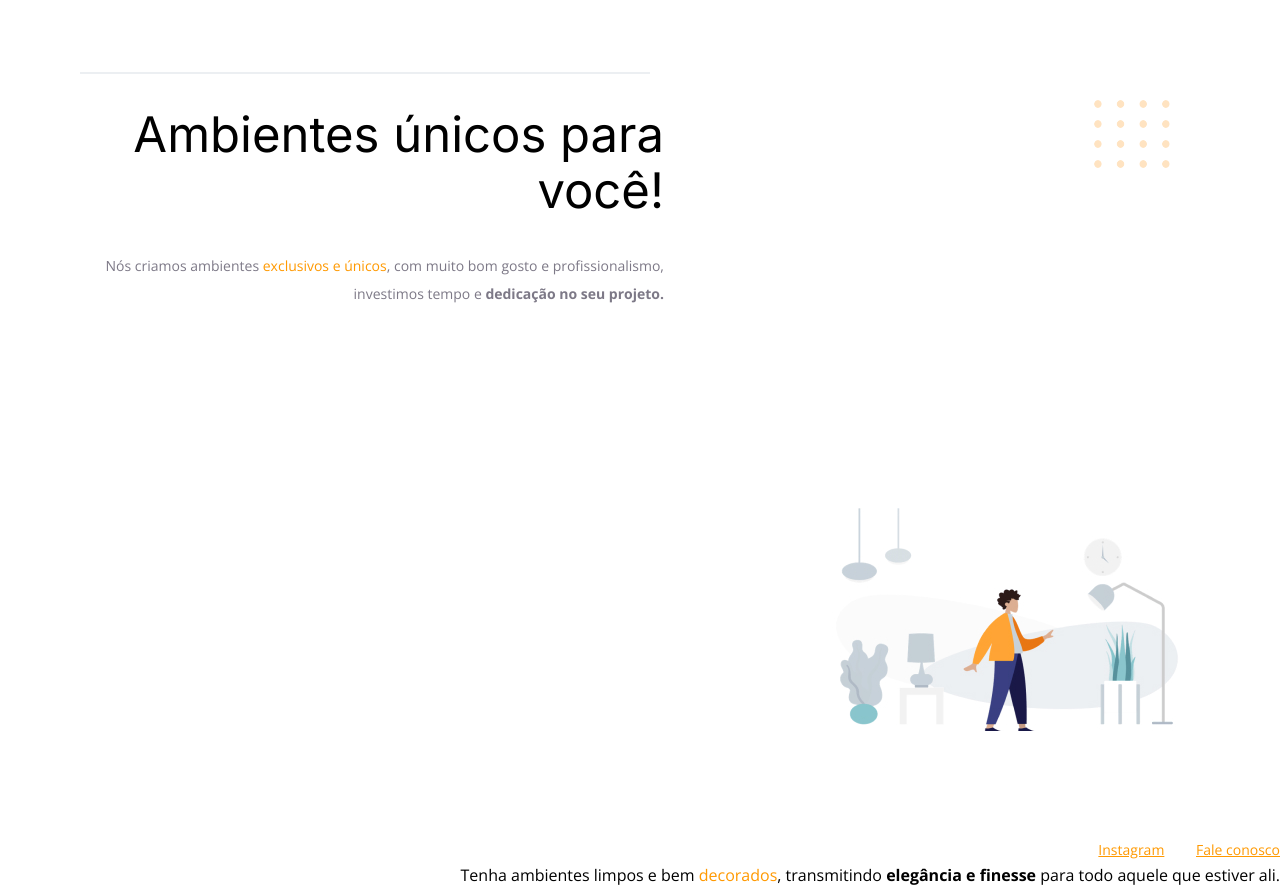
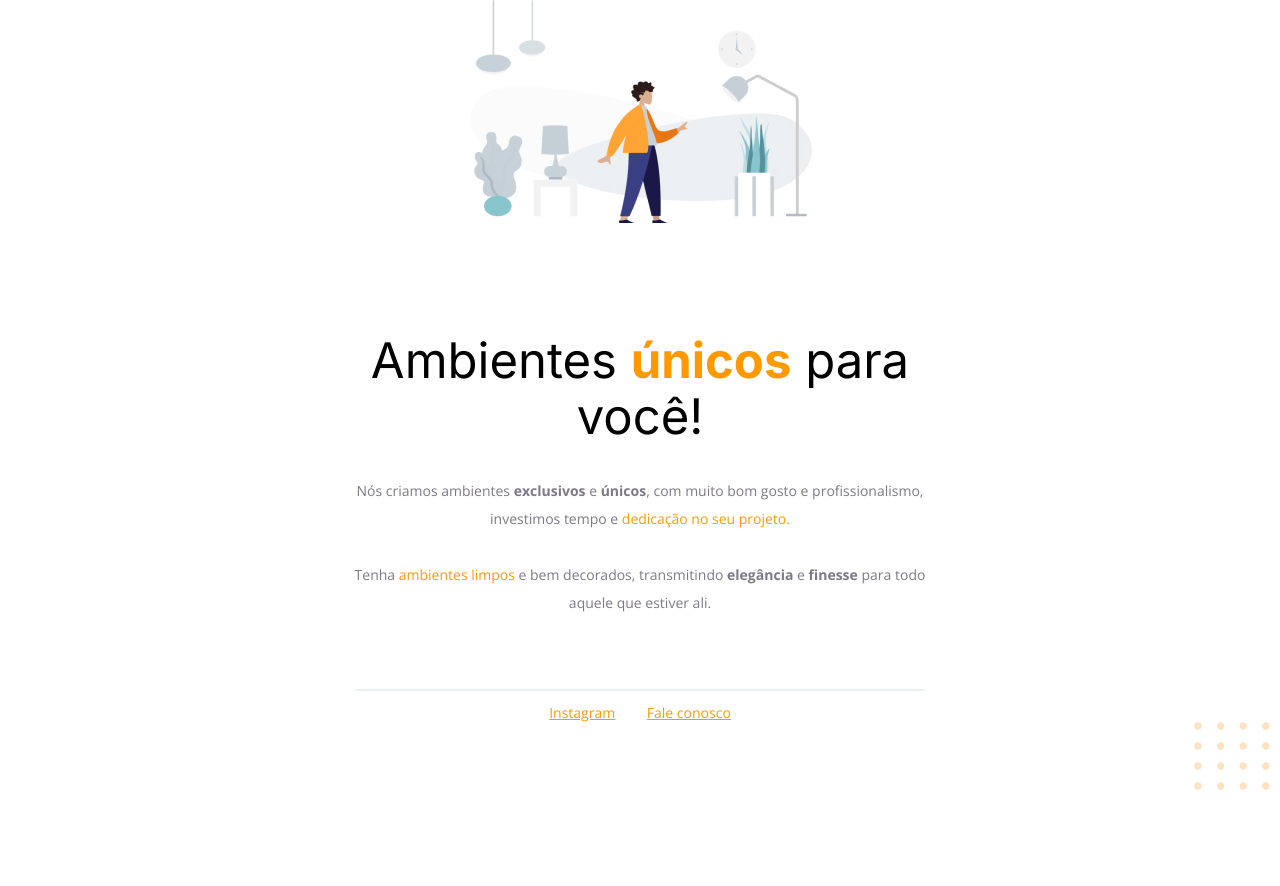
Before and after one commit to ElsonFelipe/rocketseat-explorer-desafio01, a plain HTML site: page index.html in a window 1280 px wide. After the commit the page ends 800 px from the top, so only its background shows below. Drawn offline with nearby package versions, Linux system fonts and the light colour scheme.

Commit message:
Realizadas as correções no código do desafio

```diff
--- a/index.html
+++ b/index.html
@@ -7,7 +7,7 @@
     <link rel="preconnect" href="https://fonts.gstatic.com" crossorigin />
     <meta charset="UTF-8" />
     <meta name="viewport" content="width=device-width, initial-scale=1.0" />
-    <title>Móveis customizados</title>
+    <title>Móveis Customizados</title>
 
     <link
       href="https://fonts.googleapis.com/css2?family=Inter:wght@400;700&family=Open+Sans:wght@400;700&display=swap"
@@ -20,32 +20,32 @@
   <!-- Tag <body> é o corpo do documento, onde tem as informações que serão mostradas. -->
   <body>
     <div id="hero">
-      <div class="line"></div>
-      <h1>Ambientes únicos para você!</h1>
+      <img
+      src="images/img1.jpg"
+      alt="Desenho de uma pessoa vestindo uma camisa amarela em uma sala com Móveis"
+      />
+      <h1>Ambientes <span>únicos</span> para você!</h1>
       <p>
-        Nós criamos ambientes <span>exclusivos e únicos</span>, com muito
+        Nós criamos ambientes <strong>exclusivos</strong> e <strong>únicos</strong>, com muito
         bom gosto e profissionalismo, investimos tempo e
-        <strong>dedicação no seu projeto.</strong>
+        <span>dedicação no seu projeto.</span>
 
-        <br />
-        <br />
+        <br/>
+        <br/>
+
+        Tenha <span>ambientes limpos</span> e bem decorados, transmitindo
+        <strong>elegância</strong> e <strong>finesse</strong>
+        para todo aquele que estiver ali.
       </p>
     </div>
-    <img
-      src="images/img1.jpg"
-      alt="Desenho de uma pessoa vestindo uma camisa amarela em uma sala com Móveis"
-    />
+
+
+    <div class="line"></div>
 
     <div id="footer">
-      <a target="_blank" href="https://instagram.com/moveisparavoce"
-        >Instagram</a
-      >
+      <a target="_blank" href="https://instagram.com/moveisparavoce">Instagram</a>
       <a href="mailto:contato@moveisparavoce.com">Fale conosco</a>
     </div>
-
-    Tenha ambientes limpos e bem <span>decorados</span>, transmitindo
-    <strong>elegância e finesse</strong>
-    para todo aquele que estiver ali.
 
     <img
       id="balls"
--- a/style.css
+++ b/style.css
@@ -1,16 +1,16 @@
 body {
   font-family: "Open Sans", sans-serif;
-  text-align: end;
+  text-align: center;
   margin: 0;
 }
 
 #hero {
     width: 592px;
-    margin: 72px;
+    margin: 0 auto 72px;
 }
 
-img {
-    margin: 100px;
+#hero img {
+    margin-bottom: 72px;
 }
 
 h1 {
@@ -18,12 +18,12 @@ h1 {
   font-size: 49px;
   line-height: 56px;
   font-weight: normal;
+
+  margin-bottom: 32px;
 }
 
 h1 span {
   font-weight: bold;
-
-  margin-bottom: 32px;
 }
 
 span, a {
@@ -32,6 +32,7 @@ span, a {
 
 p, #footer {
   color: #7d7987;
+
   font-size: 14px;
   line-height: 28px;
 }
@@ -43,14 +44,13 @@ p, #footer {
 .line {
     width: 568px;
     height: 0;
-
-    margin: 0 8px;
+    margin: 0 auto 8px;
 
     border: 1px solid #ECEFF2;
 }
 
 #balls {
     position: fixed;
-    top: 0;
+    bottom: 0;
     right: 0;
 }
```
